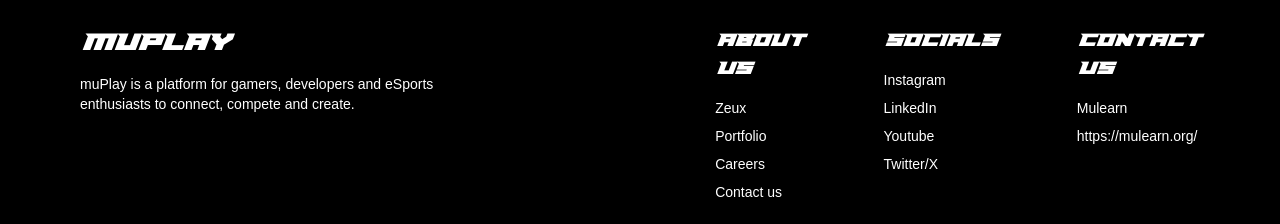
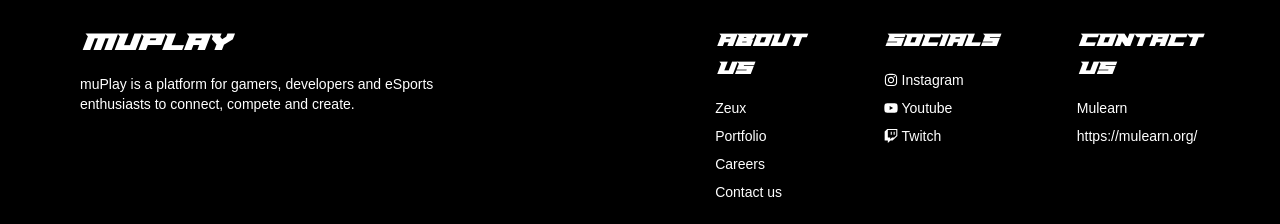
Before and after one commit to alanfrancis442/muplay.gg, a Next.js app: page / in a window 1280 px wide. Shown: the part 2989-3213 px from the top of the page. Built offline with nearby package versions, Linux system fonts and the light colour scheme.

Commit message:
chore: Update footer links and icons

```diff
--- a/app/components/footer/page.tsx
+++ b/app/components/footer/page.tsx
@@ -1,5 +1,15 @@
 'use client';
 import React from 'react';
+import { FaInstagram } from "react-icons/fa";
+import { FaTwitch } from "react-icons/fa";
+import { FaYoutube } from "react-icons/fa";
+
+
+interface linktypes{
+    label:string;
+    href:string;
+    icon?:any;
+}
 
 const Footer = () => {
 return (
@@ -24,10 +34,9 @@
                 {
                     title: "SOCIALS",
                     links: [
-                        { label: "Instagram", href: "https://www.instagram.com/muplay.gg/?locale=dehttps%3A%2F%2F555ten.com%2F" },
-                        { label: "LinkedIn", href: "#linkedin" },
-                        { label: "Youtube", href: "#youtube" },
-                        { label: "Twitter/X", href: "#twitter" }
+                        { label: "Instagram", href: "https://www.instagram.com/muplay.gg/",icon:<FaInstagram /> },
+                        { label: "Youtube", href: "https://www.youtube.com/@muplay-gg",icon:<FaYoutube /> },
+                        { label: "Twitch", href: "https://www.twitch.tv/muplay_gg ",icon:<FaTwitch />}
                     ]
                 },
                 {
@@ -44,9 +53,9 @@
                         section.content && <p className="text-sm">{section.content}</p>}
                     {section.links && (
                         <ul className="space-y-2 text-sm">
-                            {section.links.map((link, linkIndex) => (
+                            {section.links.map((link:linktypes, linkIndex:number) => (
                                 <li key={linkIndex}>
-                                    <a href={link.href} className="hover:underline">{link.label}</a>
+                                    <a href={link.href} className="hover:underline flex items-center gap-1">{link.icon}{link.label}</a>
                                 </li>
                             ))}
                         </ul>
--- a/app/components/question/question.tsx
+++ b/app/components/question/question.tsx
@@ -1,7 +1,7 @@
 "use client";
 import Image from "next/image";
 import { useState, useRef, useEffect } from "react";
-import { motion, useAnimation, useInView } from "framer-motion";
+import { delay, motion, useAnimation, useInView } from "framer-motion";
 import styles from "./style.module.css";
 
 function Question() {
@@ -19,7 +19,7 @@
 
   const animationVariants = {
     hidden: { y: 50, opacity: 0 },
-    visible: { y: 0, opacity: 1, transition: { duration: 1, staggerChildren: 0.5, ease: "easeInOut" } },
+    visible: { y: 0, opacity: 1, transition: { duration: 1, delay:0.1, staggerChildren: 0.5, ease: "easeInOut" } },
   };
 
   const data = [
--- a/app/components/simulation/page.tsx
+++ b/app/components/simulation/page.tsx
@@ -19,7 +19,11 @@
             y:0,
             duration:1.5,
             opacity:1,
-            stagger:0.5,
+            stagger:{
+                each:0.5,
+                from:'start',
+                ease:'power1.inOut'
+            },
             ease:'power1.inOut',
             scrollTrigger:{
                 trigger:container.current,
--- a/app/page.tsx
+++ b/app/page.tsx
@@ -1,5 +1,5 @@
 "use client";
-import { useEffect, useRef, useState } from "react";
+import { useLayoutEffect, useRef, useState } from "react";
 import Navbar from "./components/nav/page";
 import Landing from "./components/landing/page";
 import Question from "./components/question/question";
@@ -7,21 +7,22 @@
 import Footer from "./components/footer/page";
 
 export default function Home() {
-  const scrollRef = useRef(null);
+  const scrollRef = useRef<HTMLDivElement>(null);
   const [isClient, setIsClient] = useState(false);
 
-  useEffect(() => {
+  useLayoutEffect(() => {
     setIsClient(true); // Component has mounted, we are now client-side
     if (scrollRef.current && isClient) {
       import('locomotive-scroll').then(LocomotiveScrollModule => {
         const LocomotiveScroll = LocomotiveScrollModule.default;
         const locomotiveScroll = new LocomotiveScroll({
           el: scrollRef.current,
-          smooth: true
+          smooth: true,
+          lerp: 0.02,
         });
 
         return () => {
-          locomotiveScroll.destroy();
+          if (locomotiveScroll) locomotiveScroll.destroy();
         };
       });
     }
@@ -30,7 +31,7 @@
   return (
     <>
       <Navbar />
-      <div ref={scrollRef} className="overflow-hidden bg-black text-white absolute top-0">
+      <div data-scroll data-scroll-container ref={scrollRef} className="overflow-hidden bg-black text-white absolute top-0">
         <Landing />
         <Question />
         <Simulate />
--- a/package.json
+++ b/package.json
@@ -19,6 +19,7 @@
     "react": "^18",
     "react-custom-scroll": "^7.0.0",
     "react-dom": "^18",
+    "react-icons": "^5.2.1",
     "react-scrollbars-custom": "^4.1.1"
   },
   "devDependencies": {
```
Also changed, not shown: 1 other file (tests, documents, lock files or other folders).
